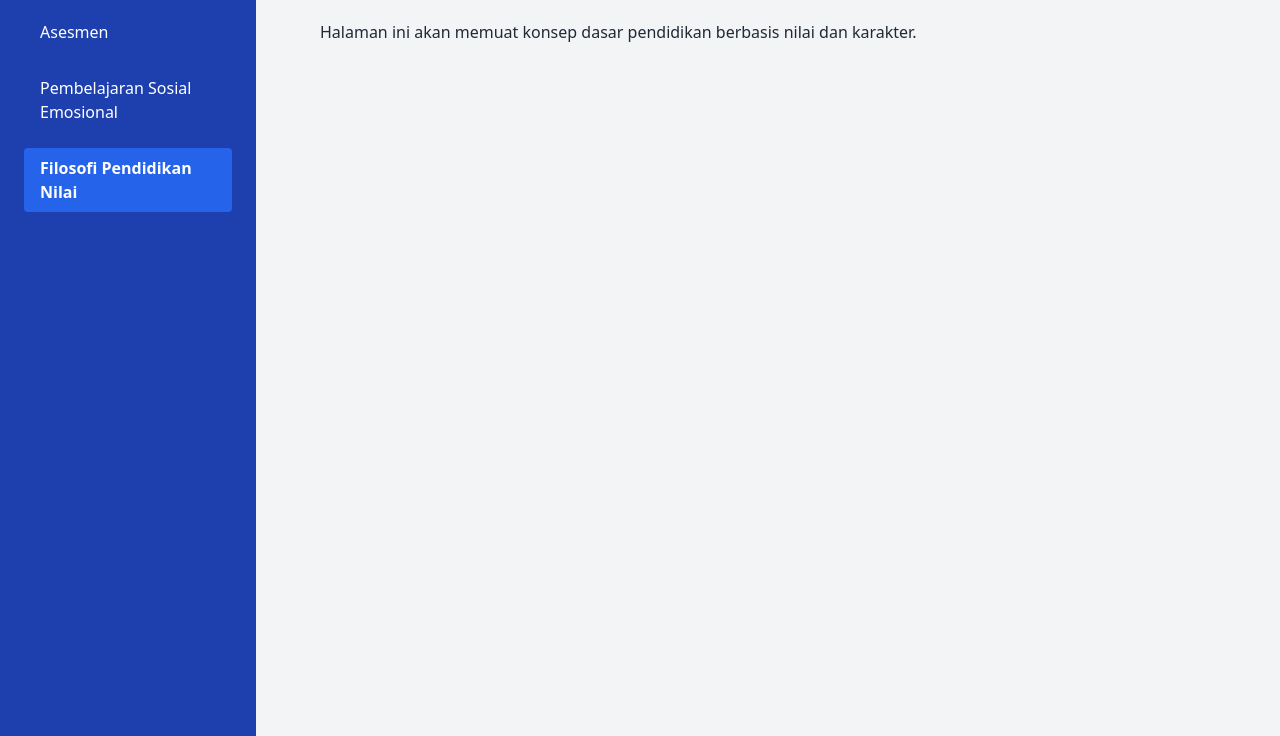
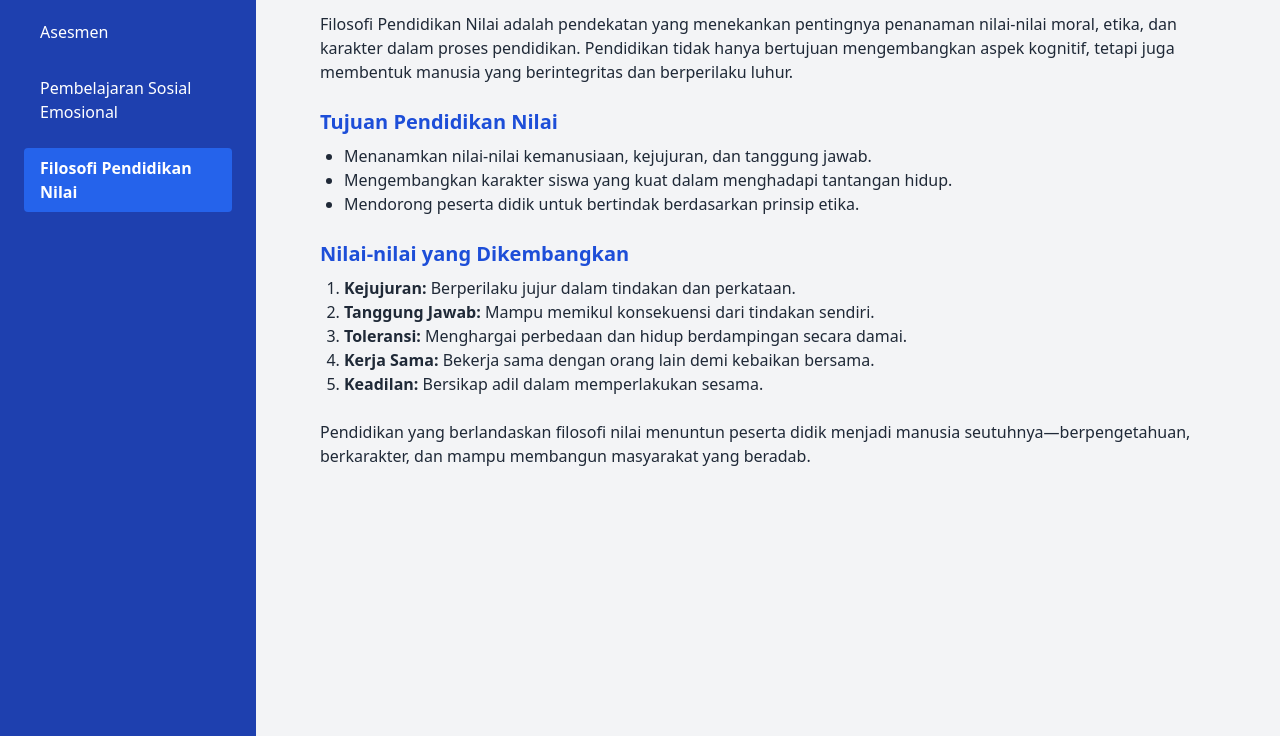
Before and after one commit to smpnegeri10banawaselatan-dev/belajar, a plain HTML site: page filosofi-nilai.html in a window 1280 px wide. Shown: the part 64-800 px from the top of the page. Drawn offline with nearby package versions, Linux system fonts and the light colour scheme.

Commit message:
Update filosofi-nilai.html

```diff
--- a/filosofi-nilai.html
+++ b/filosofi-nilai.html
@@ -8,6 +8,7 @@
 </head>
 <body class="bg-gray-100 font-sans text-gray-800">
   <div class="flex min-h-screen">
+    <!-- Sidebar -->
     <aside class="w-64 bg-blue-800 text-white p-6 hidden md:block">
       <h2 class="text-xl font-bold mb-6">Menu Materi</h2>
       <nav class="space-y-4">
@@ -17,10 +18,34 @@
       </nav>
     </aside>
 
+    <!-- Konten -->
     <main class="flex-1 p-6">
       <div class="max-w-4xl mx-auto">
-        <h1 class="text-3xl font-bold text-blue-800 mb-6">Filosofi Pendidikan Nilai</h1>
-        <p>Halaman ini akan memuat konsep dasar pendidikan berbasis nilai dan karakter.</p>
+        <h1 class="text-3xl font-bold text-blue-800 mb-4">Filosofi Pendidikan Nilai</h1>
+
+        <p class="mb-4">
+          Filosofi Pendidikan Nilai adalah pendekatan yang menekankan pentingnya penanaman nilai-nilai moral, etika, dan karakter dalam proses pendidikan. Pendidikan tidak hanya bertujuan mengembangkan aspek kognitif, tetapi juga membentuk manusia yang berintegritas dan berperilaku luhur.
+        </p>
+
+        <h2 class="text-xl font-semibold mt-6 mb-2 text-blue-700">Tujuan Pendidikan Nilai</h2>
+        <ul class="list-disc pl-6 mb-4">
+          <li>Menanamkan nilai-nilai kemanusiaan, kejujuran, dan tanggung jawab.</li>
+          <li>Mengembangkan karakter siswa yang kuat dalam menghadapi tantangan hidup.</li>
+          <li>Mendorong peserta didik untuk bertindak berdasarkan prinsip etika.</li>
+        </ul>
+
+        <h2 class="text-xl font-semibold mt-6 mb-2 text-blue-700">Nilai-nilai yang Dikembangkan</h2>
+        <ol class="list-decimal pl-6 mb-4">
+          <li><strong>Kejujuran:</strong> Berperilaku jujur dalam tindakan dan perkataan.</li>
+          <li><strong>Tanggung Jawab:</strong> Mampu memikul konsekuensi dari tindakan sendiri.</li>
+          <li><strong>Toleransi:</strong> Menghargai perbedaan dan hidup berdampingan secara damai.</li>
+          <li><strong>Kerja Sama:</strong> Bekerja sama dengan orang lain demi kebaikan bersama.</li>
+          <li><strong>Keadilan:</strong> Bersikap adil dalam memperlakukan sesama.</li>
+        </ol>
+
+        <p class="mt-6">
+          Pendidikan yang berlandaskan filosofi nilai menuntun peserta didik menjadi manusia seutuhnya—berpengetahuan, berkarakter, dan mampu membangun masyarakat yang beradab.
+        </p>
       </div>
     </main>
   </div>
```
